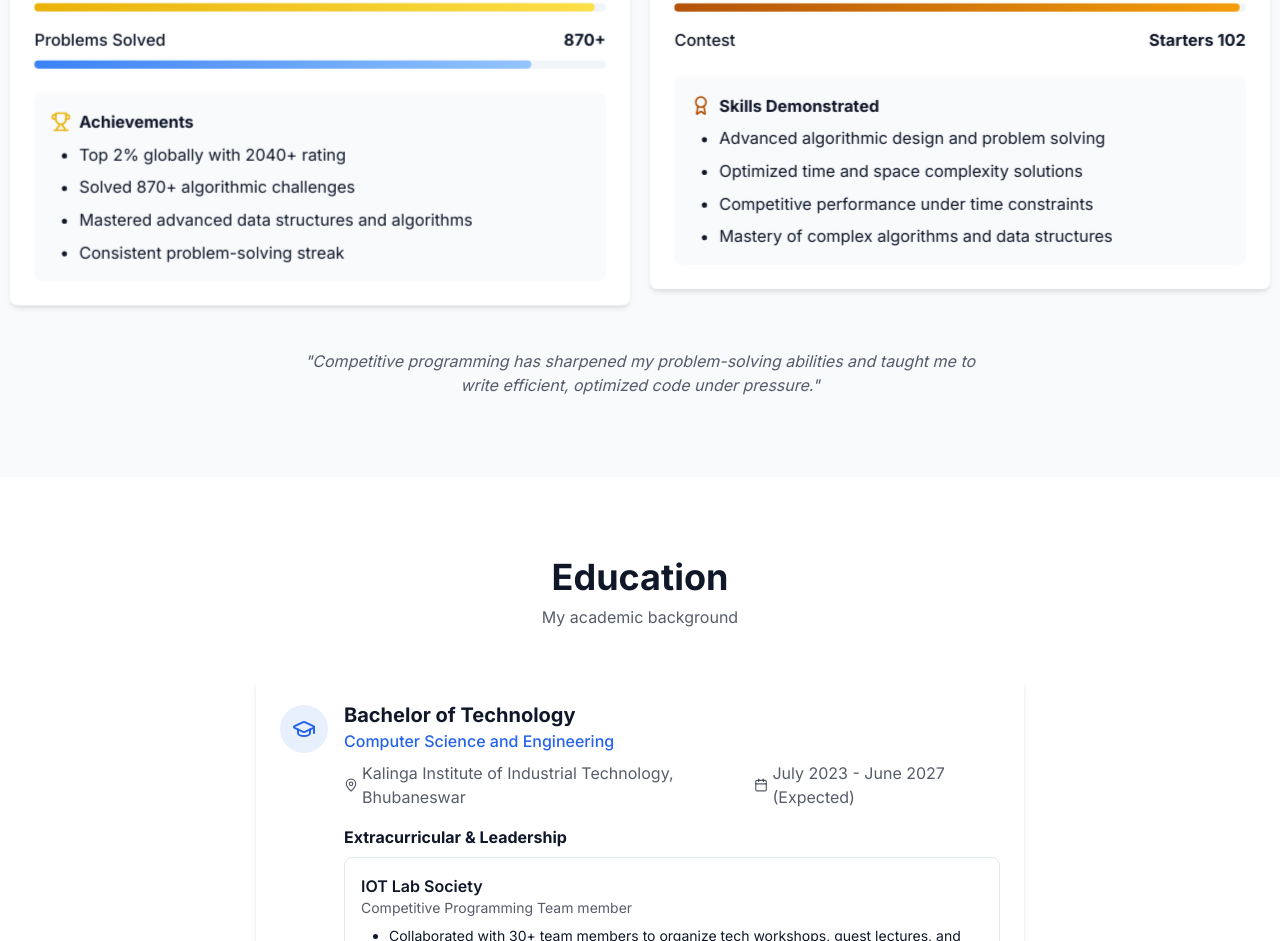
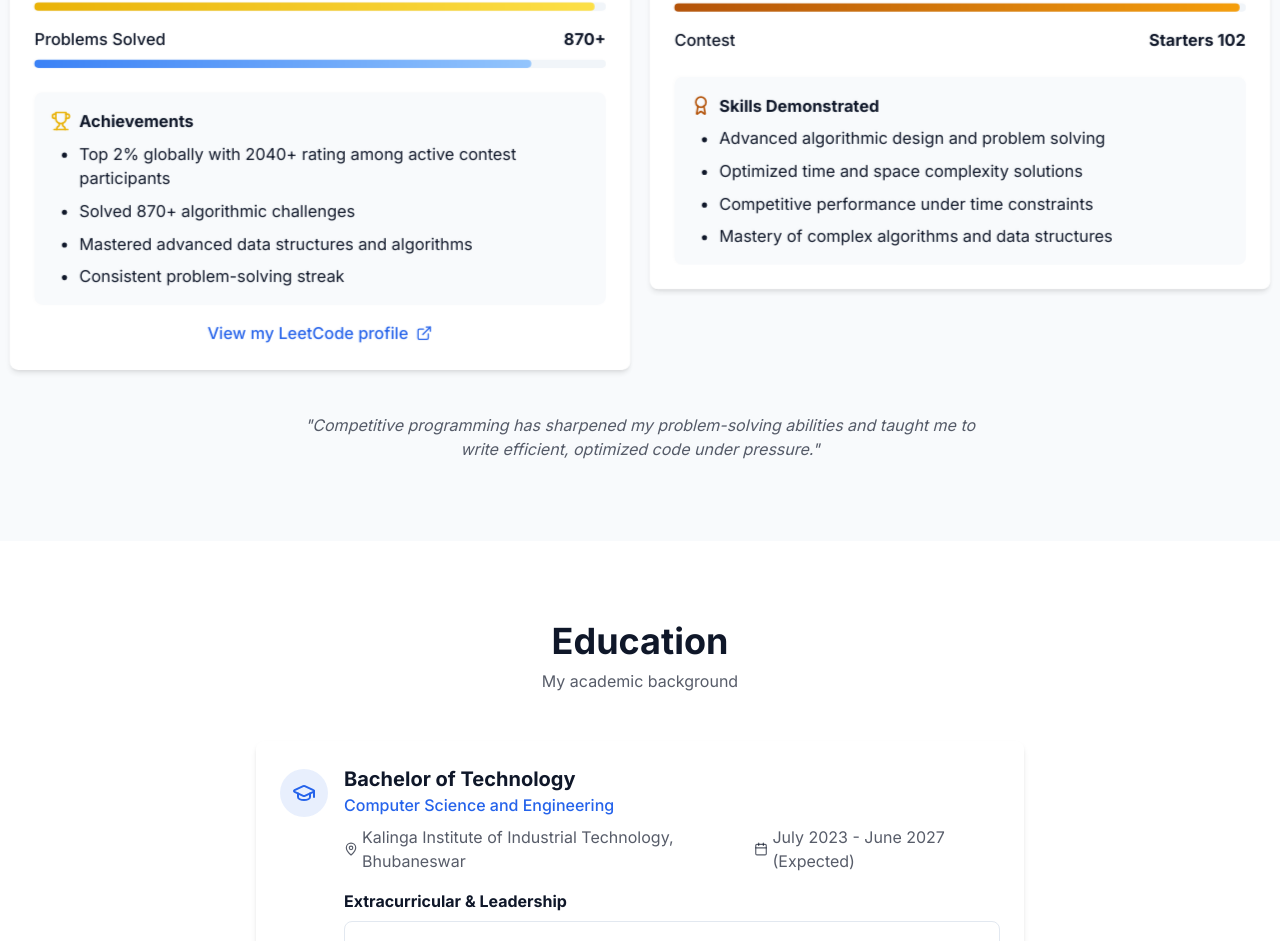
Before and after one commit to AlpostAyush/ayush-portfolio, a Next.js app: page / in a window 1280 px wide. Shown: the part 3613-4554 px from the top of the page. Built offline with nearby package versions, Linux system fonts and the light colour scheme.

Commit message:
added leetcode link

```diff
--- a/components/competitive-programming.tsx
+++ b/components/competitive-programming.tsx
@@ -1,7 +1,7 @@
 "use client"
 
 import { motion } from "framer-motion"
-import { TrophyIcon, CodeIcon, BarChart2Icon, AwardIcon } from "lucide-react"
+import { TrophyIcon, CodeIcon, BarChart2Icon, AwardIcon, ExternalLinkIcon } from "lucide-react"
 import TiltCard from "@/components/tilt-card"
 
 export default function CompetitiveProgramming() {
@@ -71,11 +71,22 @@ export default function CompetitiveProgramming() {
                     <h4 className="font-bold">Achievements</h4>
                   </div>
                   <ul className="space-y-2 pl-7 list-disc">
-                    <li>Top 2% globally with 2040+ rating</li>
+                    <li>Top 2% globally with 2040+ rating among active contest participants</li>
                     <li>Solved 870+ algorithmic challenges</li>
                     <li>Mastered advanced data structures and algorithms</li>
                     <li>Consistent problem-solving streak</li>
                   </ul>
+                </div>
+                <div className="mt-4 text-center">
+                  <a
+                    href="https://leetcode.com/4ush"
+                    target="_blank"
+                    rel="noopener noreferrer"
+                    className="inline-flex items-center gap-2 text-primary font-medium hover:underline"
+                  >
+                    View my LeetCode profile
+                    <ExternalLinkIcon className="h-4 w-4" />
+                  </a>
                 </div>
               </div>
             </TiltCard>
```
